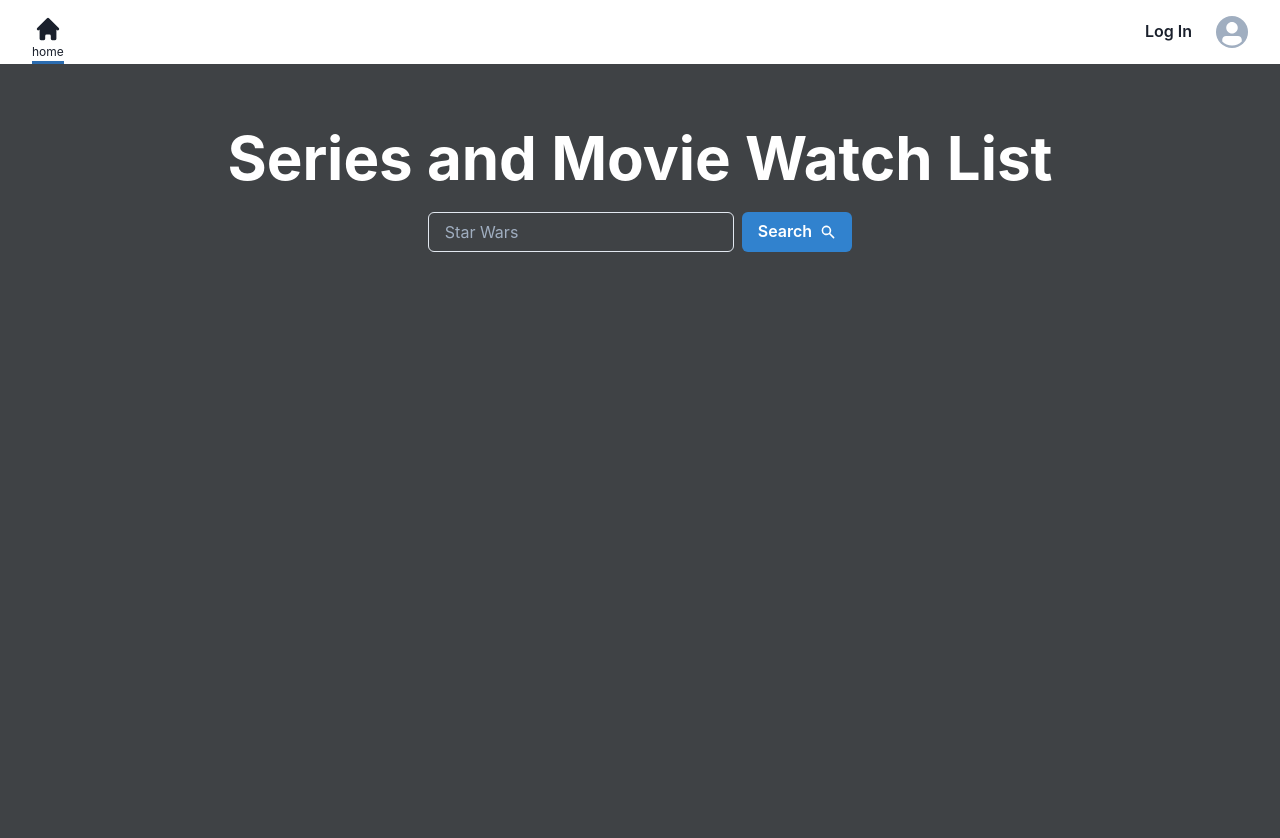
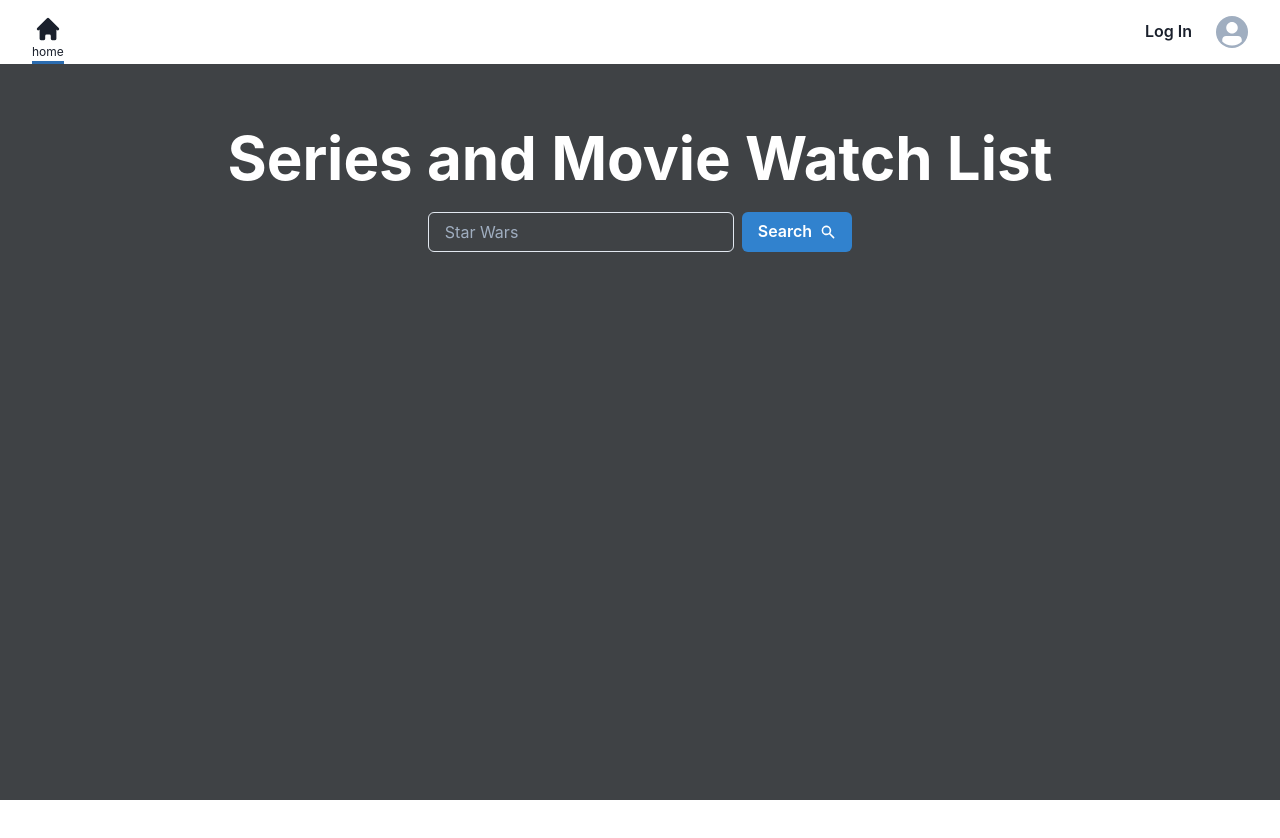
Before and after one commit to aandrade1980/series-movie-watch-list, a Next.js app: page / in a window 1280 px wide. Shown: the top 838 px of the page. After the commit the page ends 800 px from the top, so only its background shows below. Built offline with nearby package versions, Linux system fonts and the light colour scheme; no server answers.

Commit message:
Added sass module. Update some scss sintaxis

```diff
--- a/components/MovieList.jsx
+++ b/components/MovieList.jsx
@@ -2,7 +2,7 @@ import Image from 'next/image';
 import Link from 'next/link';
 import { Box, Text, Tooltip } from '@chakra-ui/react';
 
-import styles from '@/styles/Home.module.css';
+import styles from '@/styles/Home.module.scss';
 
 const MovieList = ({ movies = [] }) => {
   return (
--- a/package.json
+++ b/package.json
@@ -18,6 +18,7 @@
     "react": "17.0.2",
     "react-dom": "17.0.2",
     "react-hook-form": "^7.6.10",
-    "react-query": "^3.16.0"
+    "react-query": "^3.16.0",
+    "sass": "^1.34.1"
   }
 }
--- a/pages/[id]/index.js
+++ b/pages/[id]/index.js
@@ -22,7 +22,7 @@ import useToast from '@/hooks/toast';
 
 import { removeMediaFromWatched, setMediaAsWatched } from '@/utils/fetch';
 
-import styles from '@/styles/Home.module.css';
+import styles from '@/styles/Home.module.scss';
 
 const MediaPage = () => {
   const [session] = useSession();
--- a/pages/index.js
+++ b/pages/index.js
@@ -8,7 +8,7 @@ import { fetchMoviesAndSeries } from '@/utils/fetch';
 import MovieList from '@/components/MovieList';
 import SearchForm from '@/components/SearchForm';
 
-import styles from '@/styles/Home.module.css';
+import styles from '@/styles/Home.module.scss';
 
 const isServer = typeof window === 'undefined';
 
--- a/styles/Home.module.css
+++ b/styles/Home.module.scss
@@ -1,11 +1,13 @@
+$page-height: calc(100vh - 4rem);
+
 .container {
-  min-height: 100vh;
+  min-height: $page-height;
   padding: 0 0.5rem;
   display: flex;
   flex-direction: column;
   justify-content: center;
   align-items: center;
-  height: 100vh;
+  height: $page-height;
   background-color: #3f4245;
   color: white;
 }
@@ -23,10 +25,10 @@
   box-shadow: 0 -2px 10px rgba(0, 0, 0, 1);
   border-radius: 2%;
   transition: 0.3s;
-}
 
-.poster_container:hover {
-  transform: scale(1.03);
+  &:hover {
+    transform: scale(1.03);
+  }
 }
 
 .poster {
@@ -38,10 +40,11 @@
   height: 24px;
 }
 
-.watched_button:hover {
-  background-color: hsla(0, 0%, 100%, 0.3) !important;
+.watched_button {
+  &:hover {
+    background-color: hsla(0, 0%, 100%, 0.3) !important;
+  }
+  &:active {
+    transform: scale(0.95);
+  }
 }
-
-.watched_button:active {
-  transform: scale(0.95);
-}
```
Also changed, not shown: 1 other file (tests, documents, lock files or other folders).
